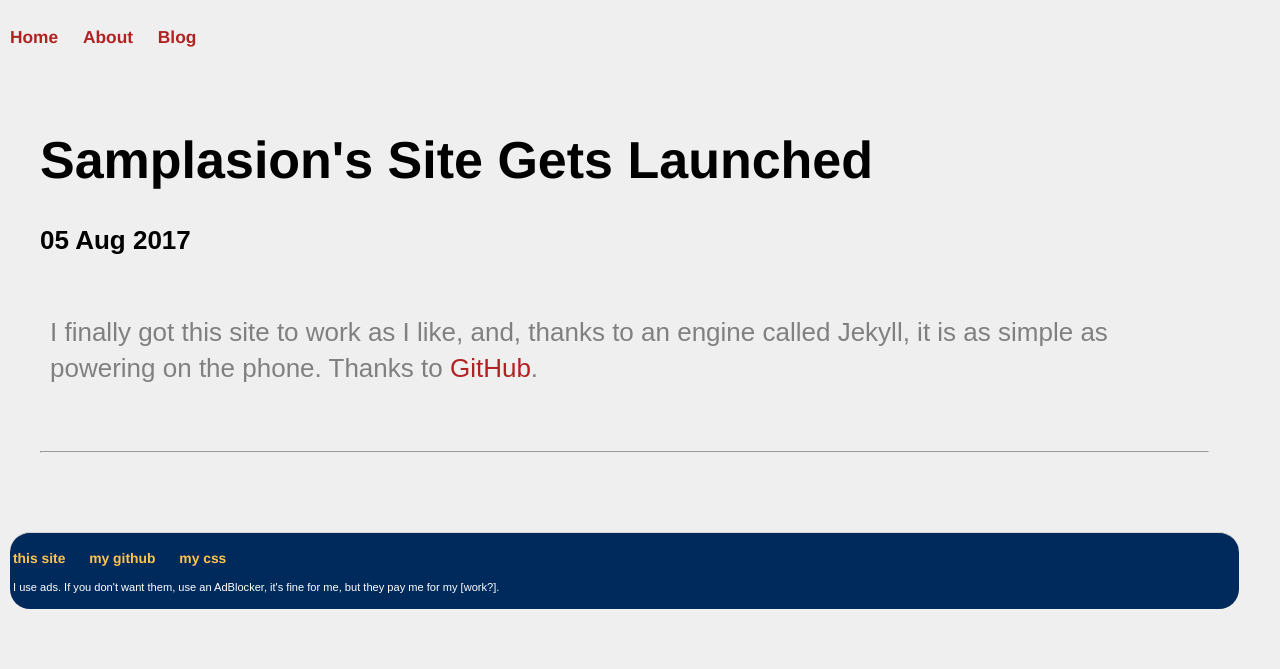
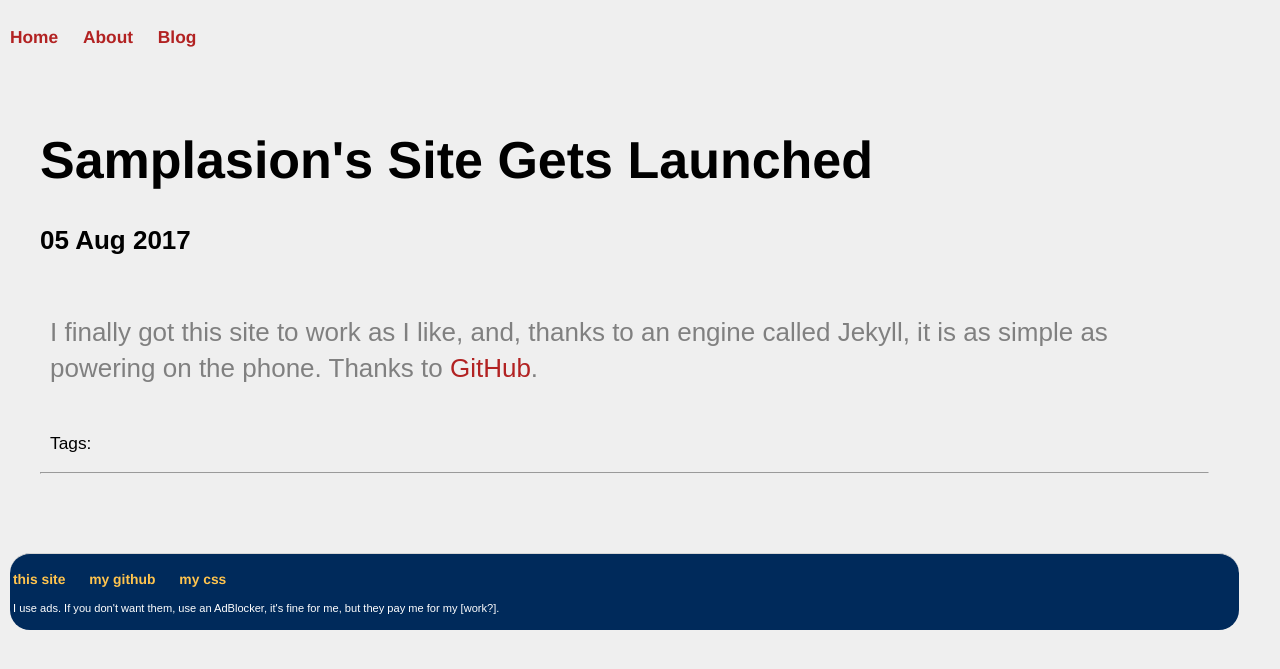
Before and after one commit to Samplasion/samplasion.github.iold, a Jekyll site: the page built from _posts/2017-08-05-samplasion-s-site-gets-launched.md, in a window 1280 px wide. Shown: the top 669 px of the page. Built offline with Jekyll 4.4.1, drawn with Linux system fonts in a browser that asks for light colours; nearby versions of some CDN libraries; library files that are not in the unit come from our copies; a script that is not in the unit is left out; comment, search, counter and statistics services are not loaded.

Commit message:
Update post.html

```diff
--- a/_layouts/post.html
+++ b/_layouts/post.html
@@ -17,6 +17,7 @@ notes: active
 			<!-- Post info -->
 			<div class="noteinfo">
 			<!-- include some categories and tags maybe? -->
+			{% if page.tags %} Tags: {{ page.tags }} {% endif %}
 			</div>
 
 			<hr>
```
